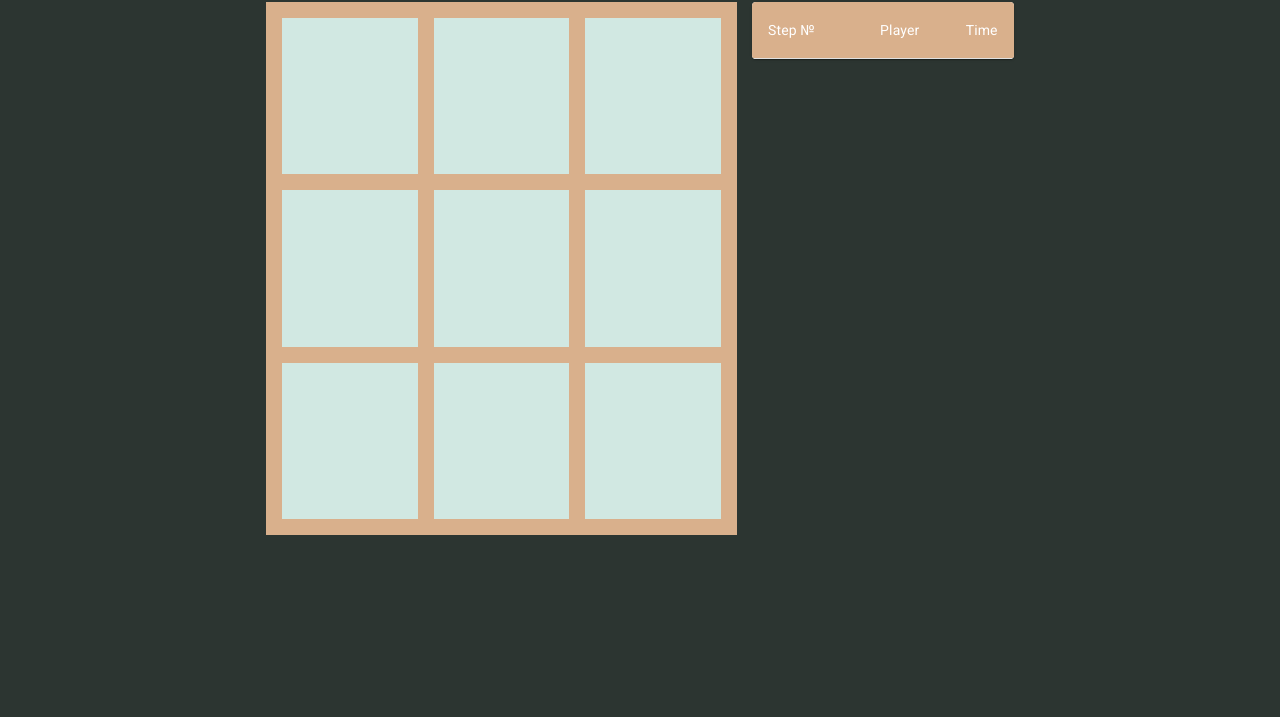
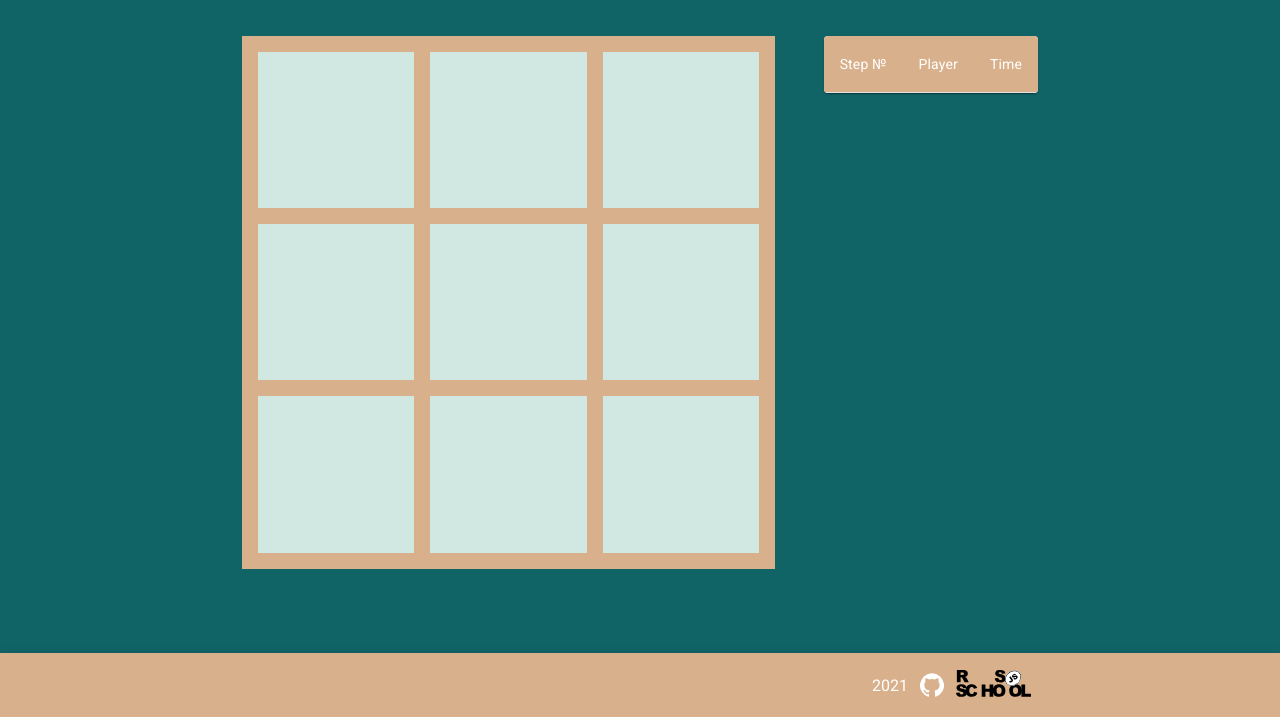
Before and after one commit to ivanova-anastasia/react-game, a React app: page / in a window 1280 px wide. Shown: the part 83-800 px from the top of the page. Built offline with nearby package versions, Linux system fonts and the light colour scheme.

Commit message:
feat: add footer

```diff
--- a/package.json
+++ b/package.json
@@ -4,6 +4,7 @@
   "private": true,
   "dependencies": {
     "@material-ui/core": "^4.11.3",
+    "@material-ui/icons": "^4.11.2",
     "@testing-library/jest-dom": "^5.11.9",
     "@testing-library/react": "^11.2.5",
     "@testing-library/user-event": "^12.7.3",
--- a/public/index.html
+++ b/public/index.html
@@ -15,6 +15,10 @@
       user's mobile device or desktop. See https://developers.google.com/web/fundamentals/web-app-manifest/
     -->
     <link rel="manifest" href="%PUBLIC_URL%/manifest.json" />
+    <link
+      rel="stylesheet"
+      href="https://fonts.googleapis.com/icon?family=Material+Icons"
+    />
     <!--
       Notice the use of %PUBLIC_URL% in the tags above.
       It will be replaced with the URL of the `public` folder during the build.
--- a/src/components/app/app.css
+++ b/src/components/app/app.css
@@ -5,6 +5,8 @@ h1 {
 .game-wrapper {
   width: 100%;
   display: flex;
+  flex-wrap: wrap;
+  justify-content: center;
 }
 
 .current-player-info {
--- a/src/components/app/app.js
+++ b/src/components/app/app.js
@@ -2,6 +2,7 @@ import React, { useState } from 'react';
 import { calculateWinner } from '../../winner';
 import Board from '../board/board';
 import CustomizedTables from './../history/history';
+import Footer from './../footer/footer';
 import './app.css';
 
 const App = () => {
@@ -38,6 +39,7 @@ const App = () => {
         <Board squares={history[stepNumber].boardState} onClick={handleClick} />
         <CustomizedTables history={history} />
       </div>
+      <Footer />
     </>
   );
 };
--- a/src/components/board/board.css
+++ b/src/components/board/board.css
@@ -6,4 +6,5 @@
   display: grid;
   grid-template: repeat(3, 1fr) / repeat(3, 1fr);
   gap: 1rem;
+  margin: 2%;
 }
--- /dev/null
+++ b/src/components/footer/footer.css
@@ -0,0 +1,3 @@
+.rs-icon {
+  width: 25%;
+}
--- /dev/null
+++ b/src/components/footer/footer.js
@@ -0,0 +1,43 @@
+import React from 'react';
+import AppBar from '@material-ui/core/AppBar';
+import Toolbar from '@material-ui/core/Toolbar';
+import { makeStyles } from '@material-ui/core/styles';
+import IconButton from '@material-ui/core/IconButton';
+import GitHubIcon from '@material-ui/icons/GitHub';
+import './footer.css';
+import { ReactComponent as RsSchool } from './rs_school_js.svg';
+
+const useStyles = makeStyles((theme) => ({
+  appBar: {
+    top: 'auto',
+    bottom: 0,
+    backgroundColor: '#d9b08c',
+  },
+  grow: {
+    flexGrow: 1,
+  },
+}));
+
+export default function Footer() {
+  const classes = useStyles();
+  return (
+    <React.Fragment>
+      <AppBar position='fixed' className={classes.appBar}>
+        <Toolbar>
+          <div className={classes.grow} />
+          <p className='app-year'>2021</p>
+          <IconButton
+            color='inherit'
+            onClick={() => window.open('https://github.com/ivanova-anastasia')}
+          >
+            <GitHubIcon />
+          </IconButton>
+          <a href='https://rs.school/js/'>
+            <RsSchool className='rs-icon'></RsSchool>
+          </a>
+        </Toolbar>
+      </AppBar>
+      <Toolbar />
+    </React.Fragment>
+  );
+}
--- a/src/components/history/history.css
+++ b/src/components/history/history.css
@@ -1,7 +1,6 @@
 .history-table-wrapper {
-  width: 40%;
   height: fit-content;
-  margin-left: 2%;
+  margin: 2%;
 }
 
 .table {
--- a/src/index.css
+++ b/src/index.css
@@ -7,7 +7,7 @@
 }
 
 body {
-  background-color: #2c3531;
+  background-color: #116466;
   color: white;
   font-family: 'Roboto', sans-serif;
   display: flex;
@@ -15,3 +15,8 @@ body {
   min-height: 100vh;
   padding: 2rem;
 }
+
+#root {
+  width: 100%;
+  height: 100%;
+}
```
Also changed, not shown: src/components/footer/rs_school_js.svg (added), 1 other file.
